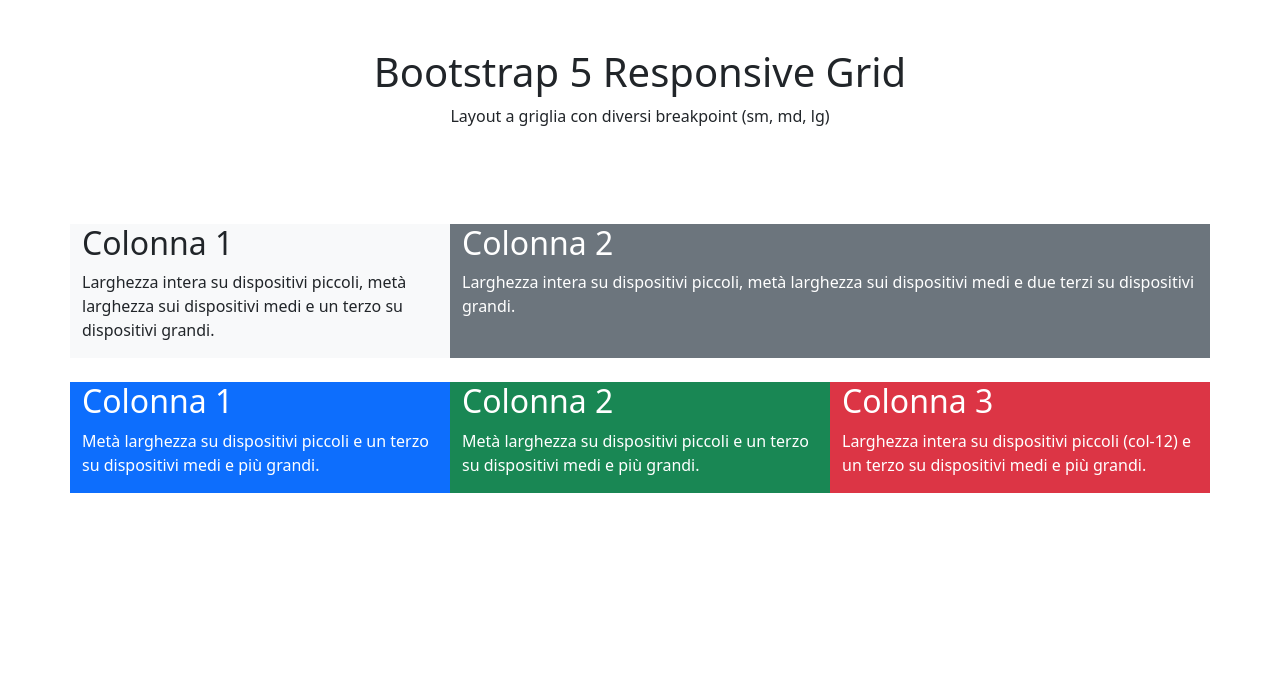
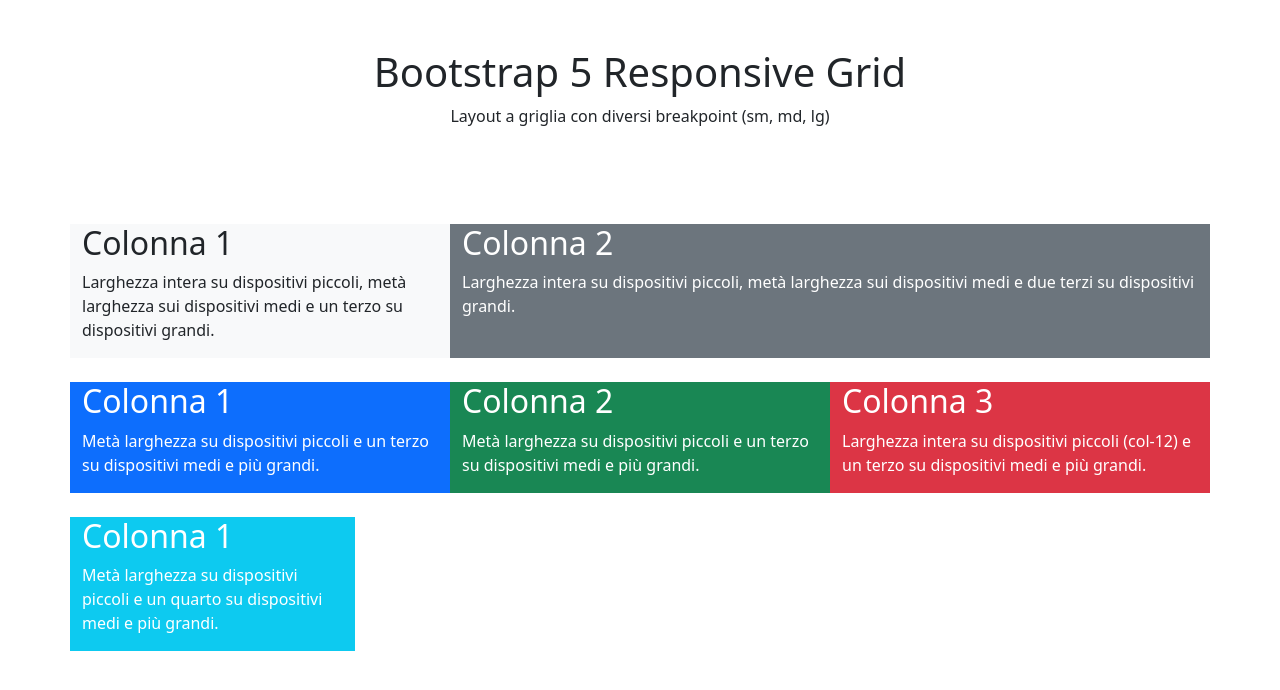
Before and after one commit to Robby94gtr/htmlcss-bootstrap-layout, a plain HTML site: page index.html in a window 1280 px wide. Drawn offline with nearby package versions, Linux system fonts and the light colour scheme.

Commit message:
[UDP] First Col of the last row

```diff
--- a/index.html
+++ b/index.html
@@ -47,6 +47,16 @@
                 </div>
             </div>
         </div>
+
+        <div class="container my-4">
+            <div class="row">
+                <div class="col-6 col-md-3 col-lg-3 bg-info text-white">
+                    <h2>Colonna 1</h2>
+                    <p>Metà larghezza su dispositivi piccoli e un quarto su dispositivi
+                        medi e più grandi.</p>
+                </div>
+            </div>
+        </div>
     </main>
 
 
```
